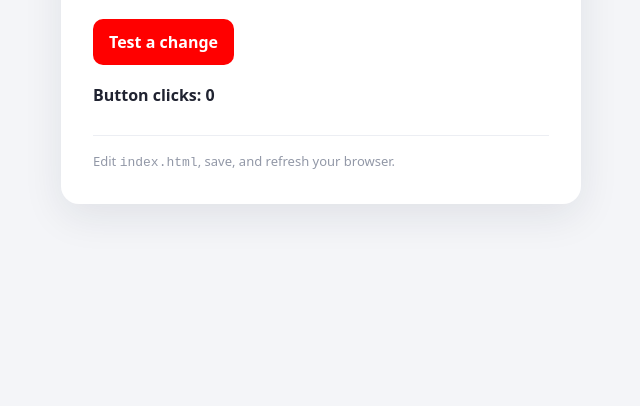
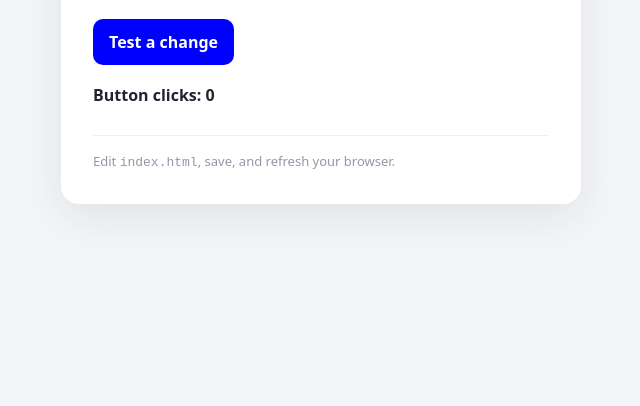
Before and after one commit to pseudo-raiyan/test-repo, a plain HTML site: page index.html in a window 1280 px wide. Shown: the part 394-800 px from the top of the page, without its empty margins (319-959 px from the left). Drawn offline with Linux system fonts and the light colour scheme.

Commit message:
changed to blue

```diff
--- a/index.html
+++ b/index.html
@@ -6,7 +6,7 @@
   <title>Test Page</title>
   <style>
     :root {
-      --accent: red;
+      --accent: blue;
       --page: #f4f5f8;
       --card: #ffffff;
       --text: #202331;
```
